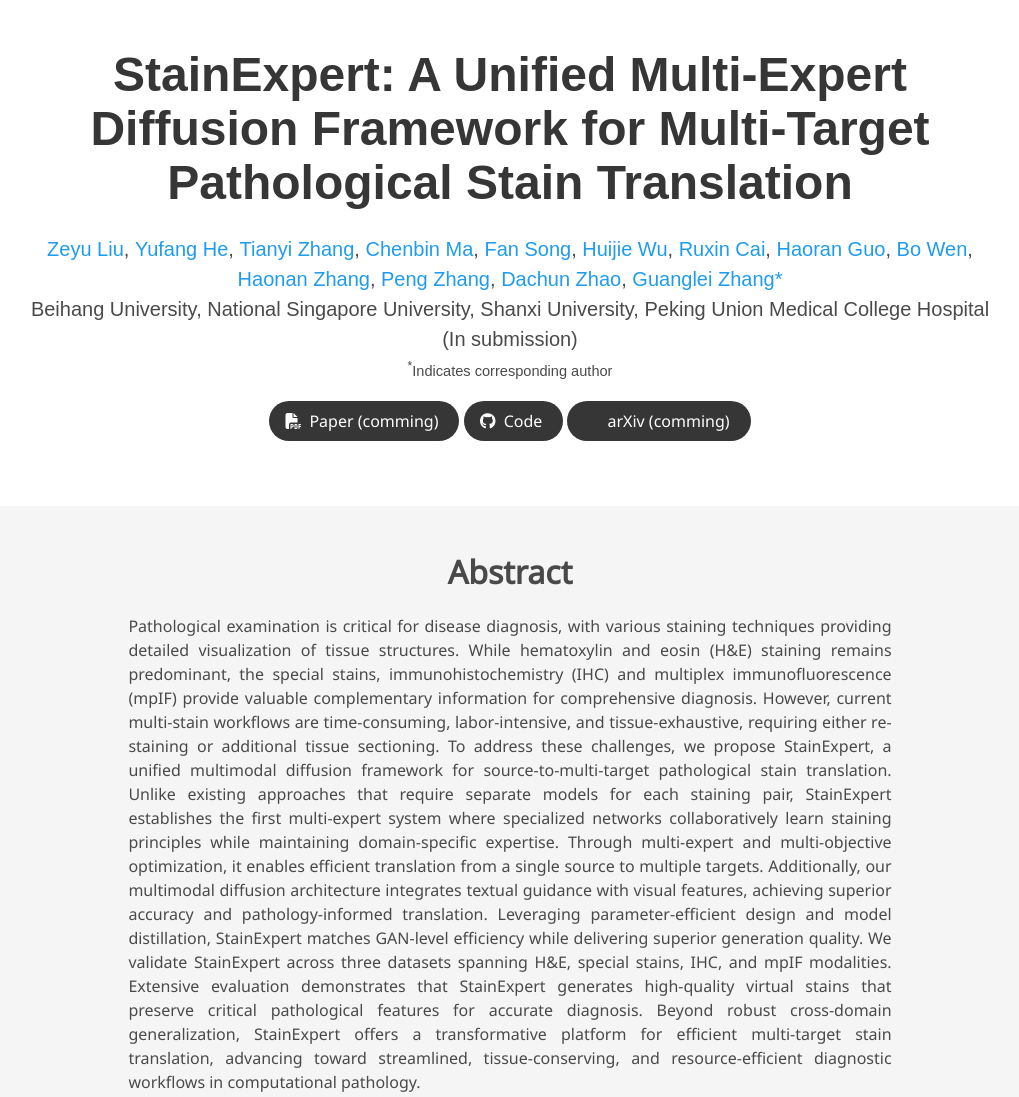
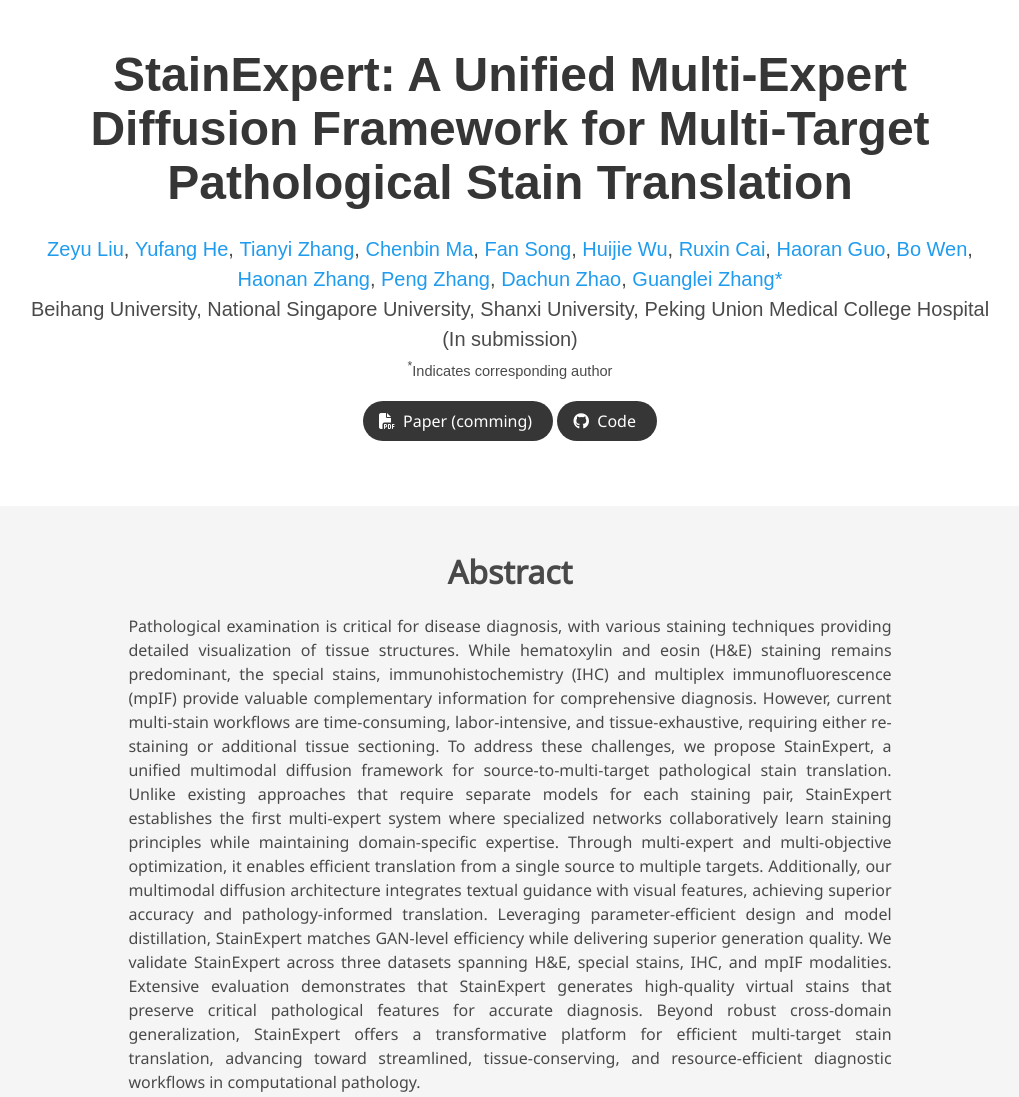
Before and after one commit to Rowerliu/StainExpert, a plain HTML site: page index.html in a window 1280 px wide. Shown: the top 1097 px of the page, without its empty margins (130-1149 px from the left). Drawn offline with nearby package versions, Linux system fonts and the light colour scheme; some icons are missing; a web font is replaced by a local one.

Commit message:
20250618_4

```diff
--- a/index.html
+++ b/index.html
@@ -9,7 +9,7 @@
   <meta property="og:description" content="SOCIAL MEDIA DESCRIPTION TAG TAG"/>
   <meta property="og:url" content="URL OF THE WEBSITE"/>
   <!-- Path to banner image, should be in the path listed below. Optimal dimenssions are 1200X630-->
-  <meta property="og:image" content="static/images/StainExpert.png" />
+  <meta property="og:image" content="static/images/Fig2.png" />
   <meta property="og:image:width" content="1200"/>
   <meta property="og:image:height" content="630"/>
 
@@ -124,16 +124,16 @@
                   </a>
                 </span>
 
-                <!-- ArXiv abstract Link -->
-                <span class="link-block">
-                  <a href="https://arxiv.org/abs/>" target="_blank"
-                  class="external-link button is-normal is-rounded is-dark">
-                  <span class="icon">
-                    <i class="ai ai-arxiv"></i>
-                  </span>
-                  <span>arXiv (comming)</span>
-                </a>
-              </span>
+<!--                &lt;!&ndash; ArXiv abstract Link &ndash;&gt;-->
+<!--                <span class="link-block">-->
+<!--                  <a href="https://arxiv.org/abs/>" target="_blank"-->
+<!--                  class="external-link button is-normal is-rounded is-dark">-->
+<!--                  <span class="icon">-->
+<!--                    <i class="ai ai-arxiv"></i>-->
+<!--                  </span>-->
+<!--                  <span>arXiv (comming)</span>-->
+<!--                </a>-->
+<!--              </span>-->
             </div>
           </div>
         </div>
```
